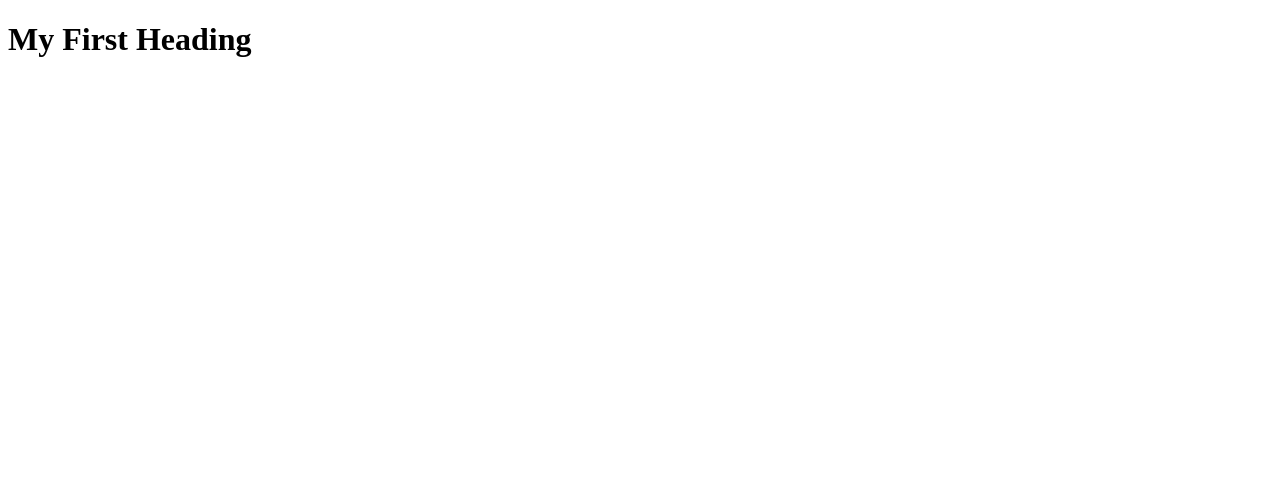
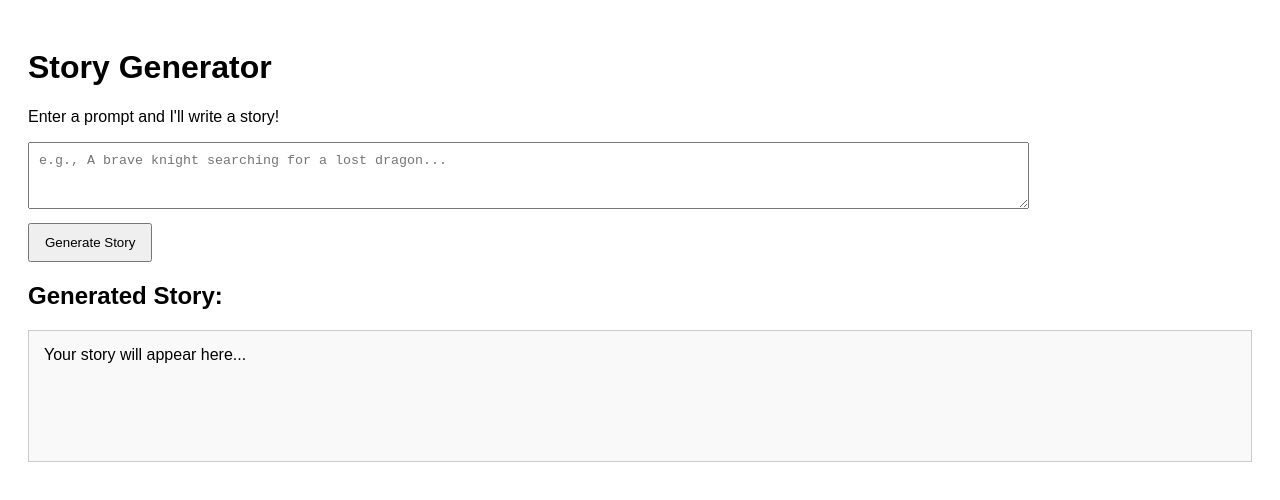
Before and after one commit to krishp2006/GDSC-Hacks.RememberMe, a plain HTML site: page index.html in a window 1280 px wide. Drawn offline with Linux system fonts and the light colour scheme.

Commit message:
new test chanes, used roo code

```diff
--- a/index.html
+++ b/index.html
@@ -1,9 +1,122 @@
 <!DOCTYPE html>
 <html>
 
+<head>
+    <title>Story Generator</title>
+    <style>
+        body {
+            font-family: sans-serif;
+            padding: 20px;
+        }
+
+        #prompt {
+            width: 80%;
+            padding: 10px;
+            margin-bottom: 10px;
+        }
+
+        button {
+            padding: 10px 15px;
+            cursor: pointer;
+        }
+
+        #storyOutput {
+            margin-top: 20px;
+            border: 1px solid #ccc;
+            padding: 15px;
+            min-height: 100px;
+            background-color: #f9f9f9;
+        }
+
+        .error {
+            color: red;
+            font-weight: bold;
+        }
+    </style>
+</head>
+
 <body>
-    <h1>My First Heading</h1>
+    <h1>Story Generator</h1>
+    <p>Enter a prompt and I'll write a story!</p>
 
+    <textarea id="prompt" rows="3" placeholder="e.g., A brave knight searching for a lost dragon..."></textarea><br>
+    <button onclick="generateStory()">Generate Story</button>
+
+    <h2>Generated Story:</h2>
+    <div id="storyOutput">Your story will appear here...</div>
+
+    <script>
+        // --- Configuration ---
+        // IMPORTANT: Replace 'YOUR_API_KEY' with your actual Gemini API key.
+        // SECURITY WARNING: Exposing your API key in client-side code is insecure.
+        // For production, use a backend proxy to handle API calls.
+        const API_KEY = 'AIzaSyAVmReDE9dcvDw2F9IxFxeRXmqezNvOrEw';
+        // Adjust the model name if needed (e.g., 'gemini-pro')
+        const MODEL_NAME = 'gemini-1.5-flash'; // Or another suitable model
+        const API_URL = `https://generativelanguage.googleapis.com/v1beta/models/${MODEL_NAME}:generateContent?key=${API_KEY}`;
+
+        async function generateStory() {
+            const promptInput = document.getElementById('prompt');
+            const storyOutput = document.getElementById('storyOutput');
+            const userPrompt = promptInput.value.trim();
+
+            if (!userPrompt) {
+                storyOutput.innerHTML = '<p class="error">Please enter a prompt.</p>';
+                return;
+            }
+
+            if (API_KEY === 'YOUR_API_KEY') {
+                storyOutput.innerHTML = '<p class="error">Please replace "YOUR_API_KEY" with your actual Gemini API key in the script section.</p>';
+                return;
+            }
+
+            storyOutput.innerHTML = 'Generating story... Please wait.';
+
+            try {
+                const response = await fetch(API_URL, {
+                    method: 'POST',
+                    headers: {
+                        'Content-Type': 'application/json',
+                    },
+                    body: JSON.stringify({
+                        // Construct the prompt for the API
+                        "contents": [{
+                            "parts": [{
+                                "text": `Write a short story based on the following prompt: ${userPrompt}`
+                            }]
+                        }],
+                        // Optional: Add generation config (temperature, max tokens, etc.)
+                        // "generationConfig": {
+                        //   "temperature": 0.7,
+                        //   "maxOutputTokens": 500
+                        // }
+                    })
+                });
+
+                if (!response.ok) {
+                    const errorData = await response.json();
+                    console.error('API Error:', errorData);
+                    throw new Error(`API request failed with status ${response.status}: ${errorData.error?.message || 'Unknown error'}`);
+                }
+
+                const data = await response.json();
+
+                // Extract the generated text - structure might vary slightly based on model/response
+                if (data.candidates && data.candidates[0] && data.candidates[0].content && data.candidates[0].content.parts && data.candidates[0].content.parts[0]) {
+                    const generatedText = data.candidates[0].content.parts[0].text;
+                    // Basic formatting: replace newlines with <br> tags
+                    storyOutput.innerHTML = generatedText.replace(/\n/g, '<br>');
+                } else {
+                    console.error('Unexpected API response structure:', data);
+                    storyOutput.innerHTML = '<p class="error">Could not extract story from API response.</p>';
+                }
+
+            } catch (error) {
+                console.error('Error generating story:', error);
+                storyOutput.innerHTML = `<p class="error">An error occurred: ${error.message}</p>`;
+            }
+        }
+    </script>
 </body>
 
 </html>
```
